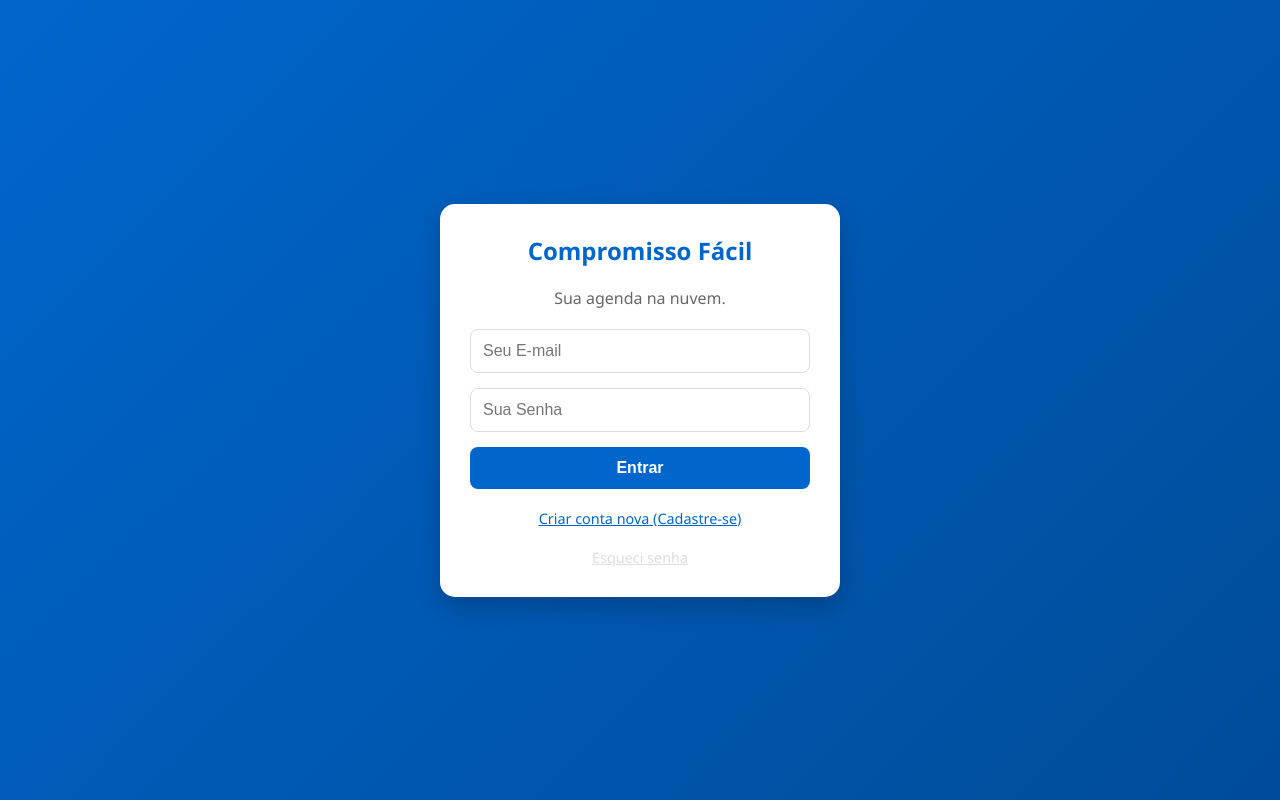
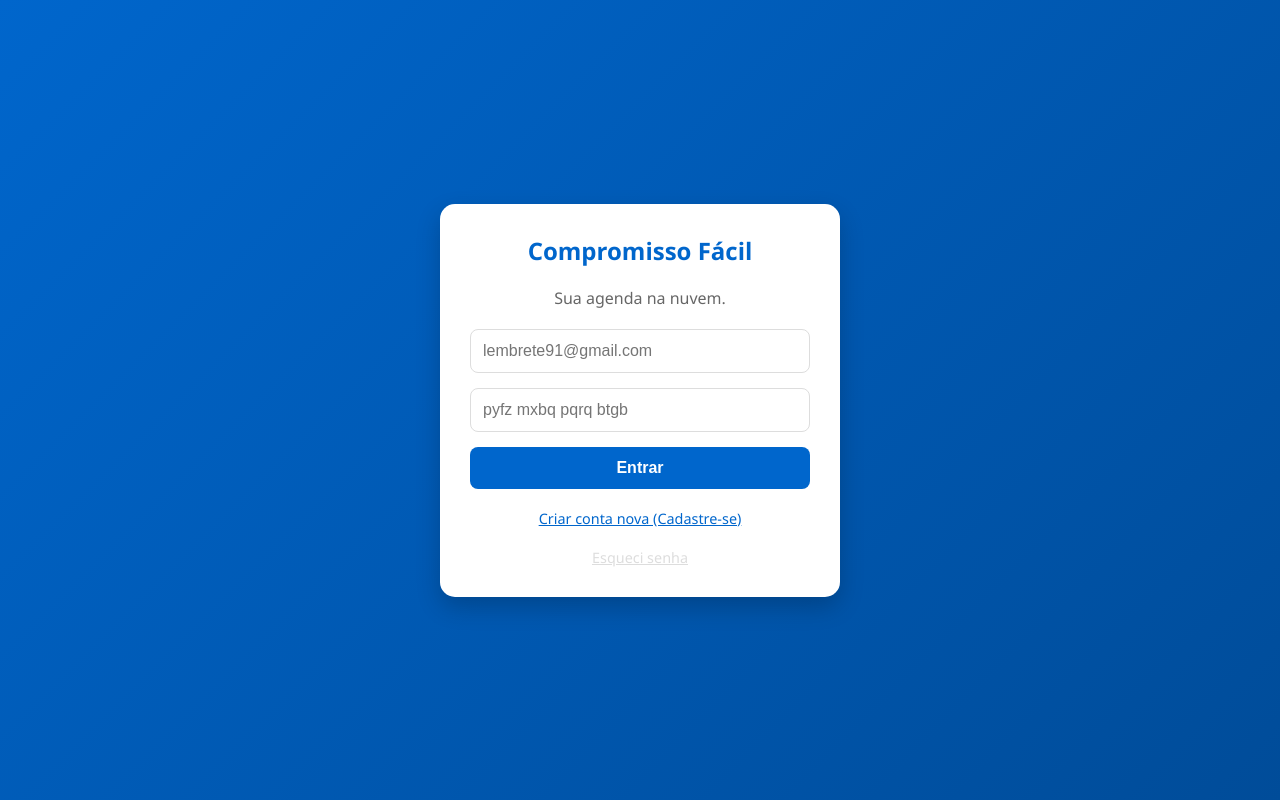
Before and after one commit to jcnoga/lembrete, a plain HTML site: page index.html in a window 1280 px wide. Drawn offline with nearby package versions, Linux system fonts and the light colour scheme; no server answers.

Commit message:
Add files via upload

```diff
--- a/index.html
+++ b/index.html
@@ -130,8 +130,8 @@
         <div class="auth-box" id="login-form">
             <h2>Compromisso Fácil</h2>
             <p style="margin-bottom: 20px; color: #666;">Sua agenda na nuvem.</p>
-            <input type="email" id="log-email" class="auth-input" placeholder="Seu E-mail">
-            <input type="password" id="log-pass" class="auth-input" placeholder="Sua Senha">
+            <input type="email" id="log-email" class="auth-input" placeholder="lembrete91@gmail.com">
+            <input type="password" id="log-pass" class="auth-input" placeholder="pyfz mxbq pqrq btgb">
             <button class="auth-btn" onclick="appLogin()">Entrar</button>
             <div class="auth-link" onclick="toggleAuth('register')">Criar conta nova (Cadastre-se)</div>
             <div class="auth-link" onclick="toggleAuth('reset')" style="color:#ddd;">Esqueci senha</div>
```
Lines whose indentation alone changed are shown as unchanged.
